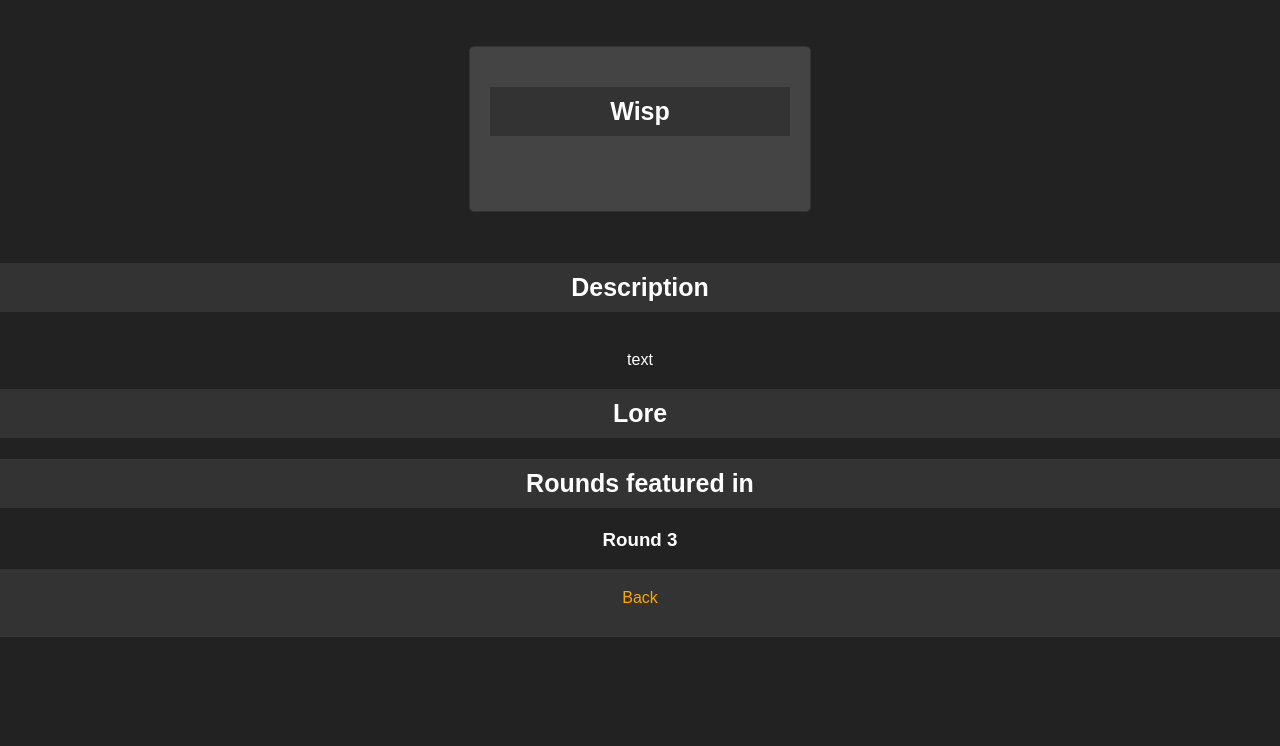
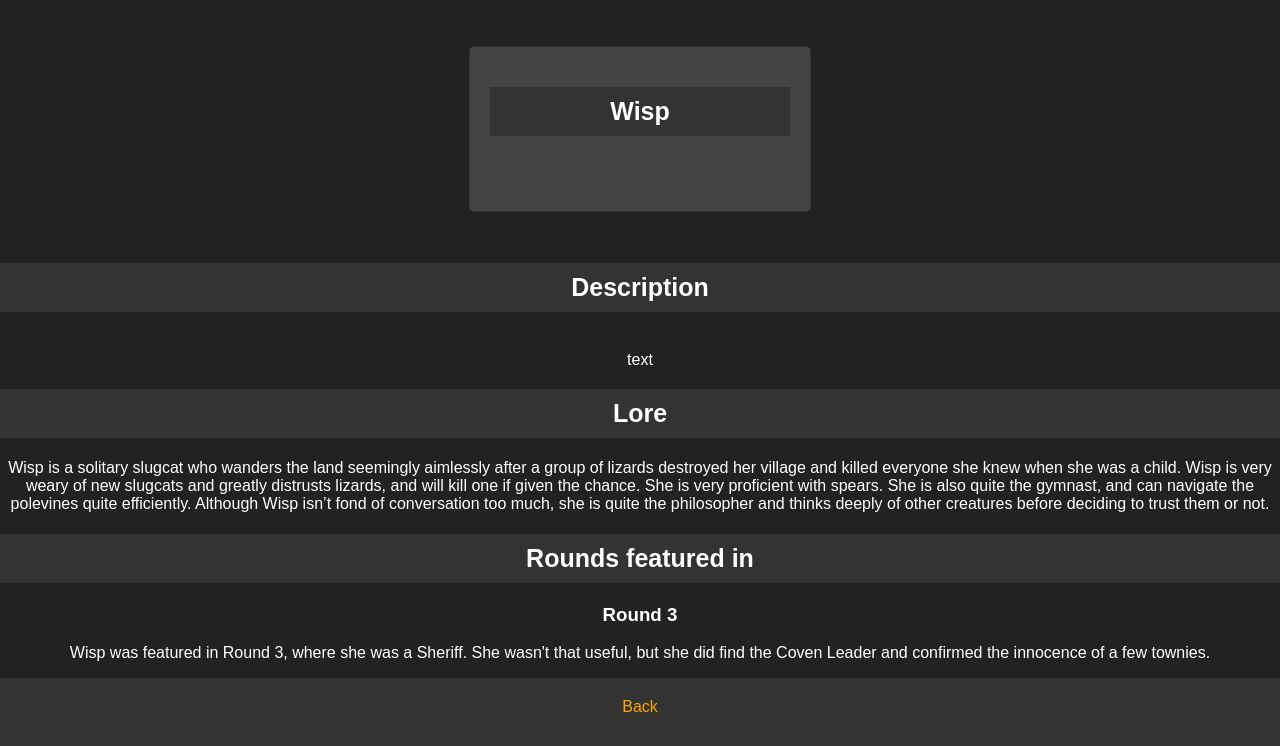
Before and after one commit to KiraAPK/WtT-Character-Wiki, a plain HTML site: page Characters/Wisp.html in a window 1280 px wide. Shown: the part 94-840 px from the top of the page. Before the commit the page ends 800 px from the top, so only its background shows below. Drawn offline with Linux system fonts and the light colour scheme.

Commit message:
Update Wisp.html

```diff
--- a/Characters/Wisp.html
+++ b/Characters/Wisp.html
@@ -91,10 +91,10 @@
       text
   </p>
   <h2>Lore</h2>
-  <p></p>
+  <p>Wisp is a solitary slugcat who wanders the land seemingly aimlessly after a group of lizards destroyed her village and killed everyone she knew when she was a child. Wisp is very weary of new slugcats and greatly distrusts lizards, and will kill one if given the chance. She is very proficient with spears. She is also quite the gymnast, and can navigate the polevines quite efficiently. Although Wisp isn’t fond of conversation too much, she is quite the philosopher and thinks deeply of other creatures before deciding to trust them or not.</p>
   <h2>Rounds featured in</h2>
   <h3>Round 3</h3>
-  <p></p>
+  <p>Wisp was featured in Round 3, where she was a Sheriff. She wasn't that useful, but she did find the Coven Leader and confirmed the innocence of a few townies.</p>
     <nav>
         <ul>
             <li><a href="../index.html">Back</a></li>
```
